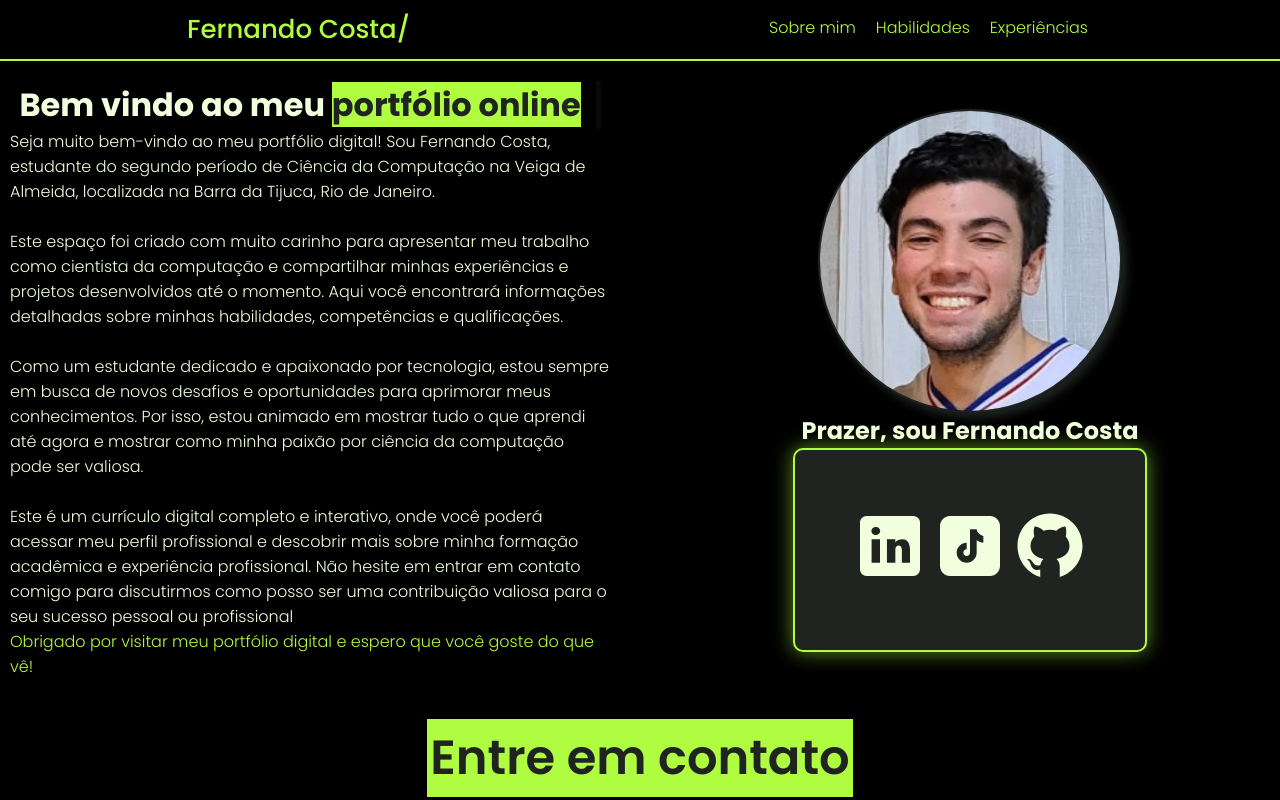
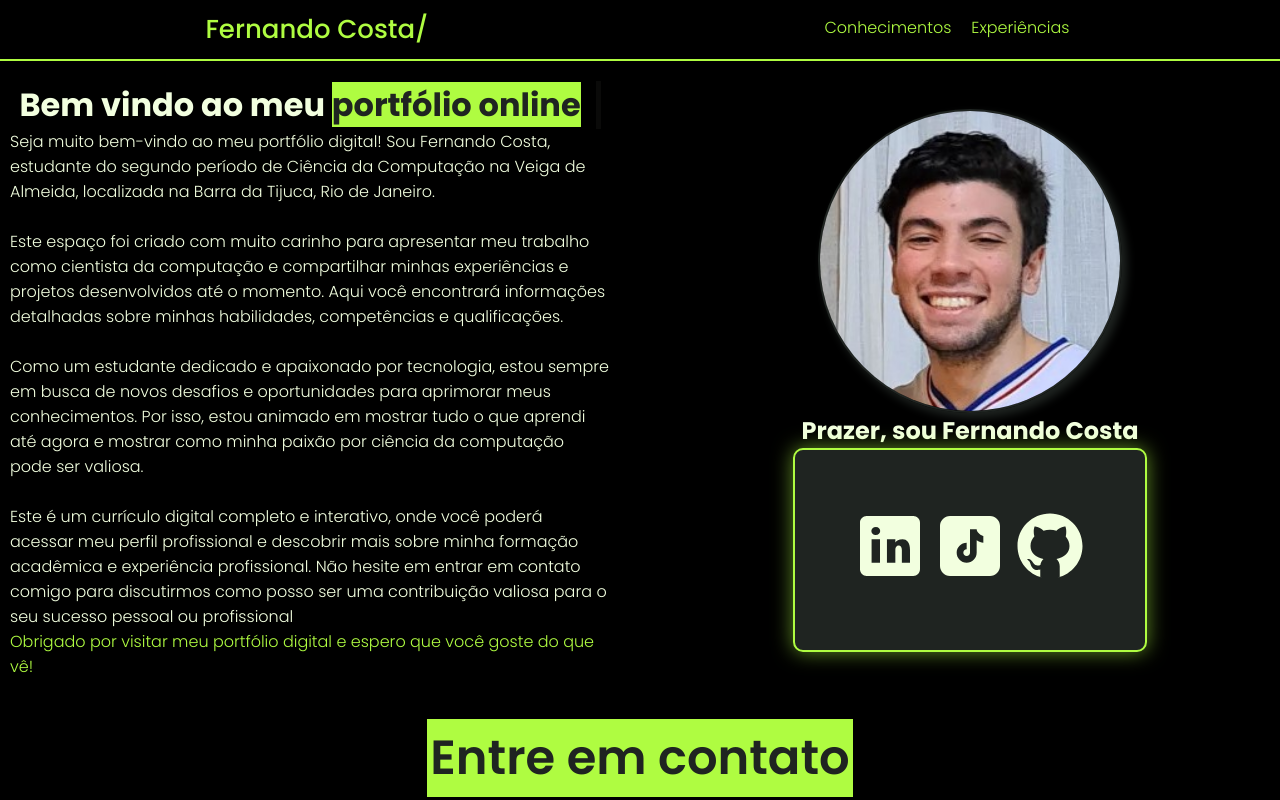
Before and after one commit to eunandocosta/FernandoCostaCurriculo, a React (Create React App) app: page / in a window 1280 px wide. Shown: the top 800 px of the page. Built offline with nearby package versions, Linux system fonts and the light colour scheme.

Commit message:
fernandoCostaCurriculo

```diff
--- a/src/App.js
+++ b/src/App.js
@@ -5,17 +5,27 @@ import MainSection from './components/MainSection';
 import Nav from './components/Nav';
 import SecondSection from './components/SecondSection';
 import ThirdSection from './components/ThirdSection'
+import { useRef } from 'react';
 
 
 function App() {
+  const main = useRef(null);
+  const second = useRef(null);
+  const third = useRef(null);
+  const fourth = useRef(null);
+
+  const scrollToSection = (sectionRef) => {
+    sectionRef.current.scrollIntoView({ behavior: 'smooth' });
+  };
+
   return (
     <div className="App">
-      <Nav/>
-      <MainSection/>
-      <SecondSection/>
-      <ThirdSection/>
-      <FourthSection/>
-      <Footer/>
+      <Nav scrollToSection={scrollToSection} />
+      <MainSection ref={main} />
+      <SecondSection ref={second} />
+      <ThirdSection ref={third} />
+      <FourthSection ref={fourth} />
+      <Footer />
     </div>
   );
 }
--- a/src/components/FourthSection.js
+++ b/src/components/FourthSection.js
@@ -2,7 +2,7 @@ import React from 'react'
 import { HiOutlineDownload } from "react-icons/hi"
 import resume from "./arquivos/curriculo.pdf"
 
-export default function FourthSection() {
+export default function FourthSection(props) {
 
     function createCard(name, level, num){
         return(
--- a/src/components/MainSection.js
+++ b/src/components/MainSection.js
@@ -24,7 +24,7 @@ Este é um currículo digital completo e interativo, onde você poderá acessar
         <img id="fotoMinha" src={Foto} alt='Minha foto' className='shadow'/>
         <h2>Prazer, sou Fernando Costa</h2>
         <div className='box flex center shadow'>
-          <a href='www.linkedin.com/in/fmscosta'><img src={LIn} alt='Linkedin Icon provided: https://icons8.com/' id='icons'/></a>
+          <a href='https://www.linkedin.com/in/fmscosta/'><img src={LIn} alt='Linkedin Icon provided: https://icons8.com/' id='icons'/></a>
           <a href='https://www.tiktok.com/@codetools'><img src={tiktok} alt='Tiktok Icon provided: https://icons8.com/' id='icons'/></a>
           <a href='https://github.com/eunandocosta'><img src={github} alt='GitHub Icon provided: https://icons8.com/' id='icons'/></a>
         </div>
--- a/src/components/Nav.js
+++ b/src/components/Nav.js
@@ -1,7 +1,6 @@
 import React from 'react';
-import Logo from './companyLogo/logo.svg'
 
-export default function Nav() {
+export default function Nav({ scrollToSection }) {
   return (
     <nav>
         <div className='logo'>
@@ -9,9 +8,8 @@ export default function Nav() {
         </div>
         <div className='menu'>
             <ul>
-                <a href='/'><li>Sobre mim</li></a>
-                <a href='/'><li>Habilidades</li></a>
-                <a href='/'><li>Experiências</li></a>
+                <a href='/' ><li>Conhecimentos</li></a>
+                <a href='/' ><li>Experiências</li></a>
             </ul>
         </div>
     </nav>
--- a/src/components/ThirdSection.js
+++ b/src/components/ThirdSection.js
@@ -3,7 +3,7 @@ import {DiReact, DiJavascript1, DiNodejsSmall, DiPython, DiHtml5, DiCss3, DiCode
 import { FaLanguage } from "react-icons/fa"
 import { SiMicrosoftoffice } from "react-icons/si"
 
-export default function ThirdSection() {
+export default function ThirdSection(props) {
     function createCard(name, level, Icon){
         function cases(level){
             if(parseInt(level)<30){
```
